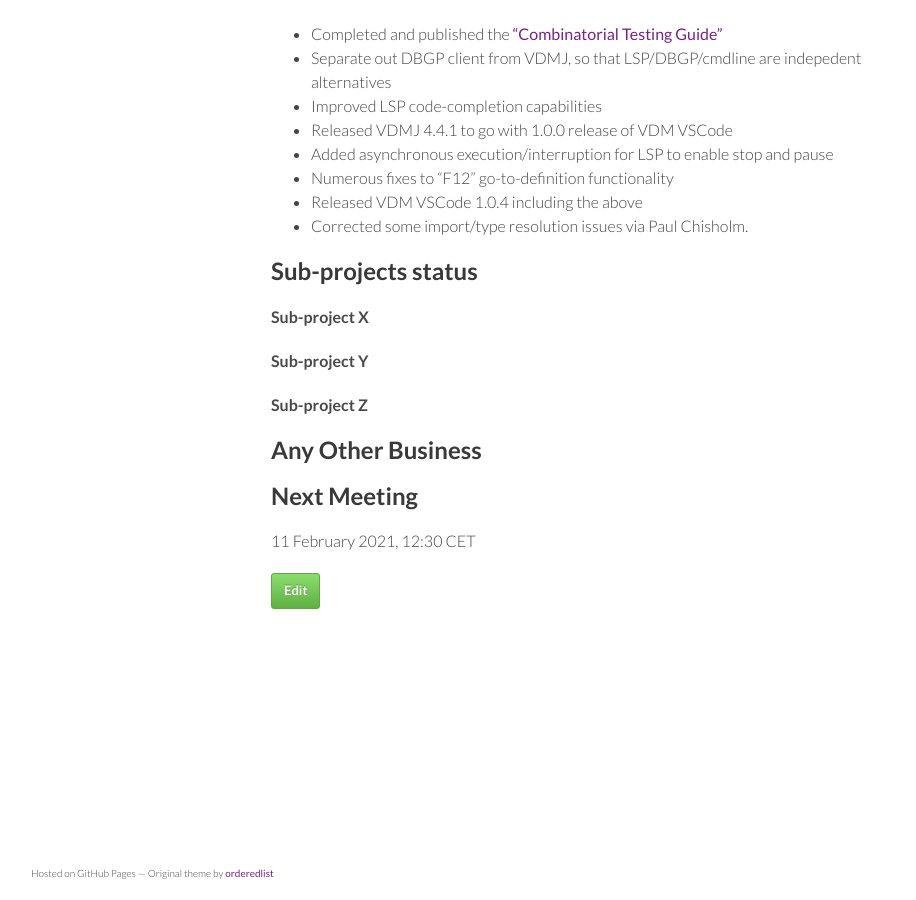
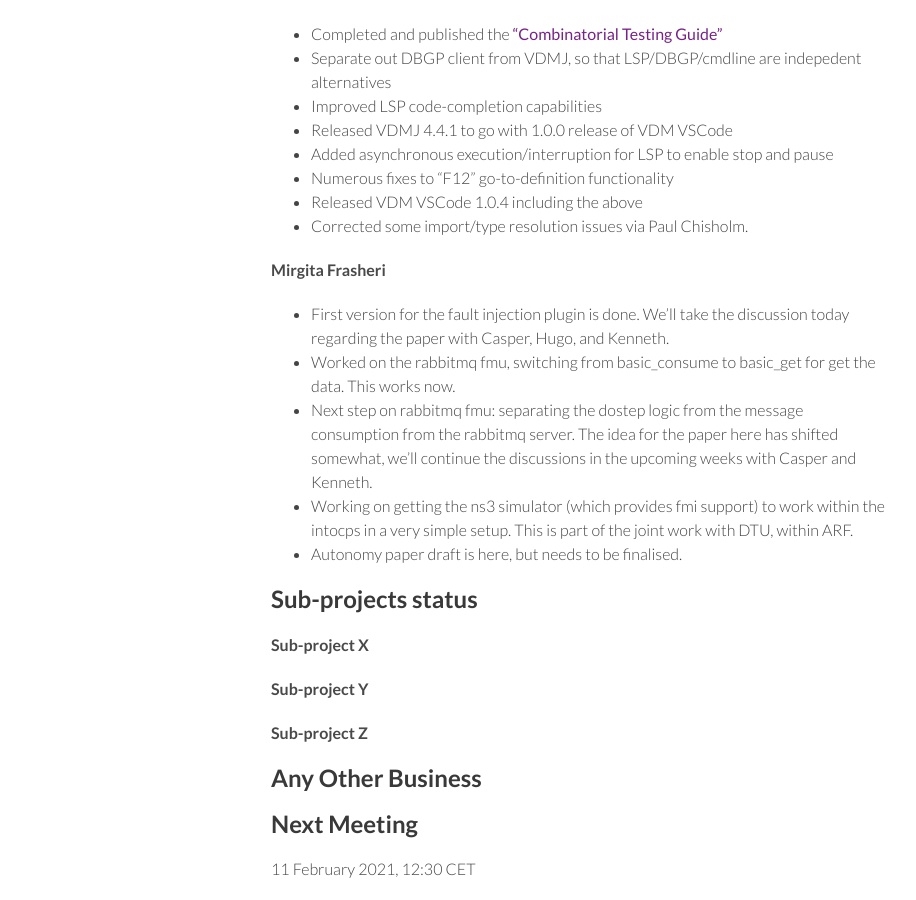
Before and after one commit to digitaltwincentre/digitaltwincentre.github.io, a Jekyll site: the page built from _biweeklies/Biweekly-32.md, in a window 1280 px wide and 900 px high, scrolled down 891 px. Shown: the whole window, without its empty margins (179-1095 px from the left). Built offline with Jekyll 4.4.1, drawn with Linux system fonts in a browser that asks for light colours; nearby versions of some CDN libraries.

Commit message:
Update Biweekly-32.md

```diff
--- a/_biweeklies/Biweekly-32.md
+++ b/_biweeklies/Biweekly-32.md
@@ -51,6 +51,13 @@ date: 28 January 2021, 1230 CET
 * Released VDM VSCode 1.0.4 including the above
 * Corrected some import/type resolution issues via Paul Chisholm.
 
+#### Mirgita Frasheri
+* First version for the fault injection plugin is done. We'll take the discussion today regarding the paper with Casper, Hugo, and Kenneth.
+* Worked on the rabbitmq fmu, switching from basic_consume to basic_get for get the data. This works now.
+* Next step on rabbitmq fmu: separating the dostep logic from the message consumption from the rabbitmq server. The idea for the paper here has shifted somewhat, we'll continue the discussions in the upcoming weeks with Casper and Kenneth.
+* Working on getting the ns3 simulator (which provides fmi support) to work within the intocps in a very simple setup. This is part of the joint work with DTU, within ARF.
+* Autonomy paper draft is here, but needs to be finalised.
+
 ## Sub-projects status
 
 #### Sub-project X
```
